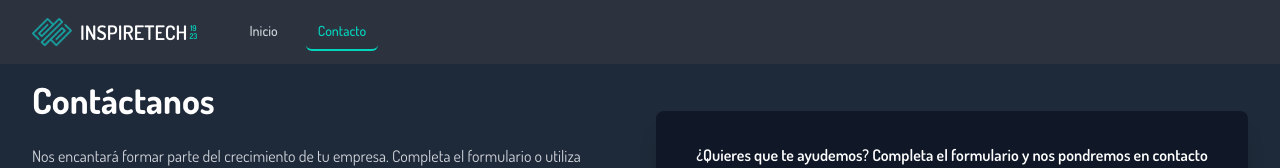
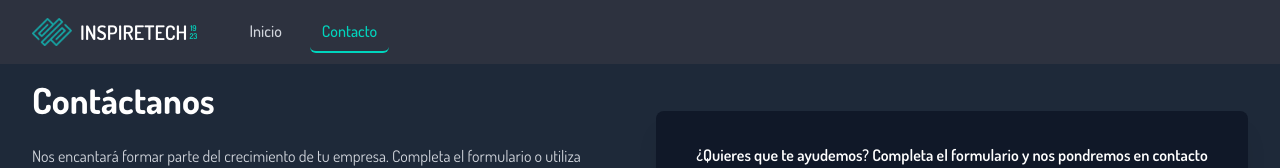
Before and after one commit to MaxC26/inspiretech1923, a React (Vite) app: page /inspiretech1923/contacto in a window 1280 px wide. Shown: the top 168 px of the page. Built offline with nearby package versions, Linux system fonts and the light colour scheme.

Commit message:
CHANGE: tamaño de letra en navbar

```diff
--- a/src/assets/css/styles.css
+++ b/src/assets/css/styles.css
@@ -6,6 +6,7 @@
 body {
   font-family: var(--font-dosis);
   font-weight: 400; /* Peso regular por defecto */
+  font-size: 16px; /* Tamaño de fuente por defecto */
   -webkit-font-smoothing: antialiased;
   -moz-osx-font-smoothing: grayscale;
 }
--- a/src/components/Navigation.jsx
+++ b/src/components/Navigation.jsx
@@ -31,7 +31,7 @@ const Navigation = ({ activeSection, mobileMenuOpen, setMobileMenuOpen }) => {
               <div className='ml-10 flex items-baseline space-x-4'>
                 <Link
                   to={`${routes.frontend.home}#inicio`}
-                  className={`px-3 py-2 rounded-md text-sm font-medium ${
+                  className={`px-3 py-2 rounded-md text-md font-medium ${
                     activeSection === 'inicio'
                       ? 'text-teal-400 border-b-2 border-teal-400'
                       : 'text-gray-300 hover:text-teal-300'
@@ -43,7 +43,7 @@ const Navigation = ({ activeSection, mobileMenuOpen, setMobileMenuOpen }) => {
                   <>
                     <a
                       href='#quienes-somos'
-                      className={`px-3 py-2 rounded-md text-sm font-medium ${
+                      className={`px-3 py-2 rounded-md text-md font-medium ${
                         activeSection === 'quienes-somos'
                           ? 'text-teal-400 border-b-2 border-teal-400'
                           : 'text-gray-300 hover:text-teal-300'
@@ -53,7 +53,7 @@ const Navigation = ({ activeSection, mobileMenuOpen, setMobileMenuOpen }) => {
                     </a>
                     <a
                       href='#que-hacemos'
-                      className={`px-3 py-2 rounded-md text-sm font-medium ${
+                      className={`px-3 py-2 rounded-md text-md font-medium ${
                         activeSection === 'que-hacemos'
                           ? 'text-teal-400 border-b-2 border-teal-400'
                           : 'text-gray-300 hover:text-teal-300'
@@ -63,7 +63,7 @@ const Navigation = ({ activeSection, mobileMenuOpen, setMobileMenuOpen }) => {
                     </a>
                     <a
                       href='#equipo'
-                      className={`px-3 py-2 rounded-md text-sm font-medium ${
+                      className={`px-3 py-2 rounded-md text-md font-medium ${
                         activeSection === 'equipo'
                           ? 'text-teal-400 border-b-2 border-teal-400'
                           : 'text-gray-300 hover:text-teal-300'
@@ -73,7 +73,7 @@ const Navigation = ({ activeSection, mobileMenuOpen, setMobileMenuOpen }) => {
                     </a>
                     <a
                       href='#servicios'
-                      className={`px-3 py-2 rounded-md text-sm font-medium ${
+                      className={`px-3 py-2 rounded-md text-md font-medium ${
                         activeSection === 'servicios'
                           ? 'text-teal-400 border-b-2 border-teal-400'
                           : 'text-gray-300 hover:text-teal-300'
@@ -85,7 +85,7 @@ const Navigation = ({ activeSection, mobileMenuOpen, setMobileMenuOpen }) => {
                 )}
                 <Link
                   to={routes.frontend.contacto}
-                  className={`px-3 py-2 rounded-md text-sm font-medium ${
+                  className={`px-3 py-2 rounded-md text-md font-medium ${
                     activeSection === 'contacto' ||
                     routes.frontend.contacto === location.pathname
                       ? 'text-teal-400 border-b-2 border-teal-400'
```
